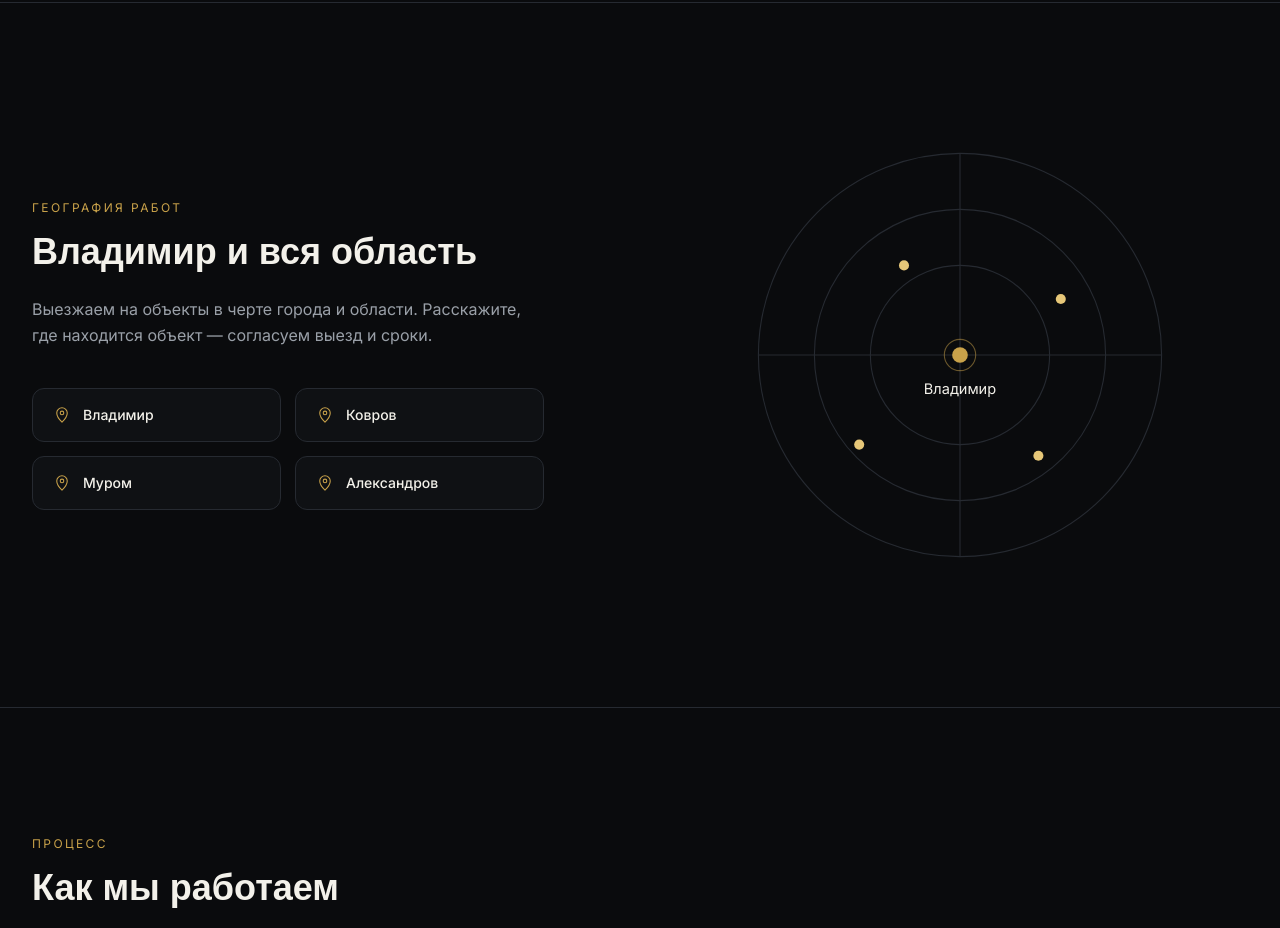
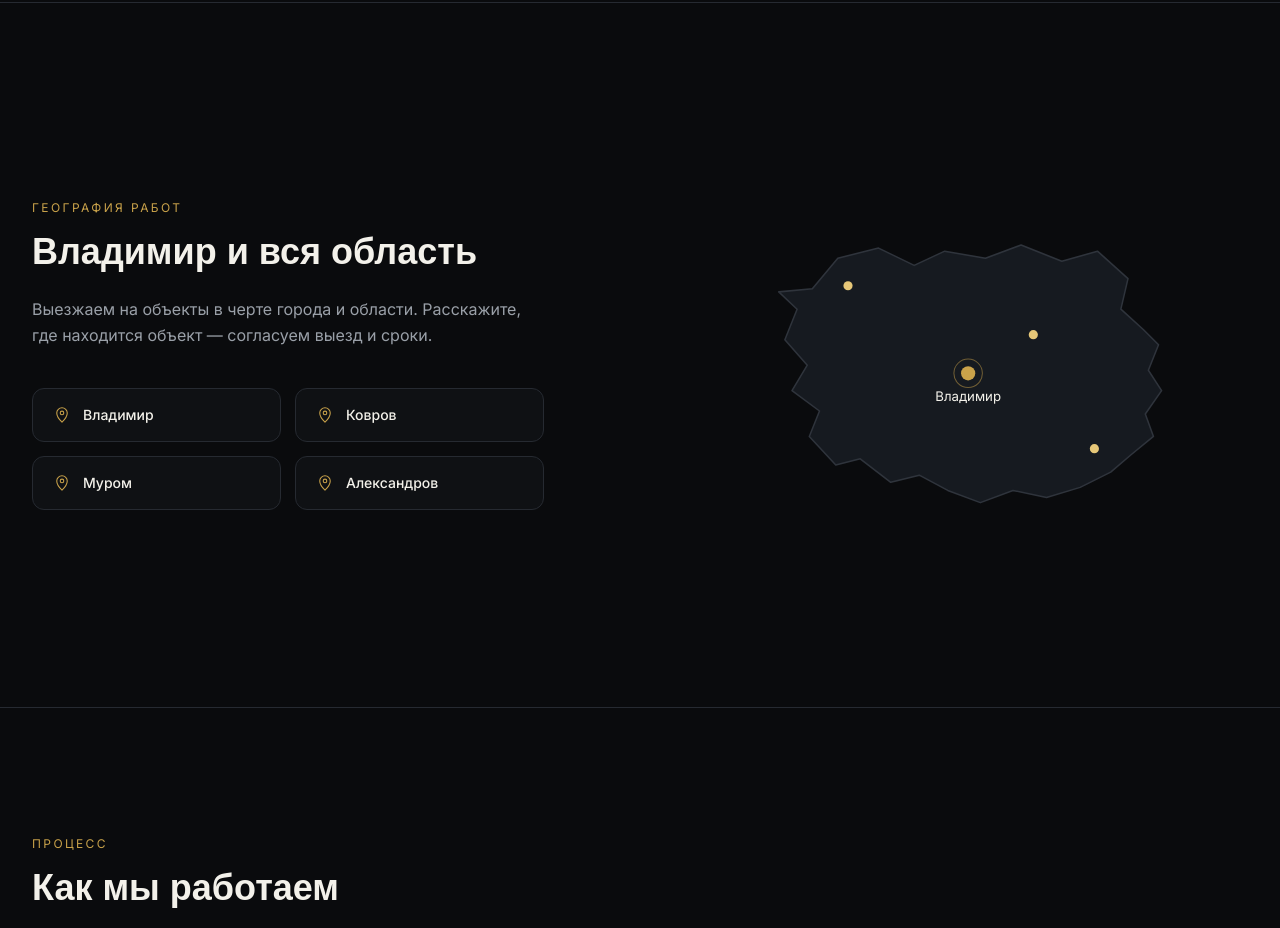
Before and after one commit to komarovsania-cell/promalp-vladimir, a Next.js app: page / in a window 1280 px wide. Shown: the part 4700-5628 px from the top of the page. Built offline with nearby package versions, Linux system fonts and the light colour scheme; a web font is replaced by a local one.

Commit message:
Update SVG structure and elements in Coverage.tsx

```diff
--- a/src/components/Coverage.tsx
+++ b/src/components/Coverage.tsx
@@ -33,22 +33,26 @@ export default function Coverage() {
         </div>
 
         <Reveal className="relative aspect-square max-w-md mx-auto w-full" y={20}>
-          <svg viewBox="0 0 400 400" className="w-full h-full">
-            <circle cx="200" cy="200" r="180" stroke="#262a31" strokeWidth="1" fill="none" />
-            <circle cx="200" cy="200" r="130" stroke="#262a31" strokeWidth="1" fill="none" />
-            <circle cx="200" cy="200" r="80" stroke="#262a31" strokeWidth="1" fill="none" />
-            <line x1="20" y1="200" x2="380" y2="200" stroke="#262a31" strokeWidth="1" />
-            <line x1="200" y1="20" x2="200" y2="380" stroke="#262a31" strokeWidth="1" />
+          <svg viewBox="0 0 440 320" className="w-full h-full">
+            <path
+              d="M75 95 L100 65 L140 55 L175 72 L205 58 L245 65 L280 52 L320 68 L355 58 L385 85
+                 L378 115 L400 135 L415 150 L405 175 L418 195 L402 218 L410 240 L388 258 L368 275
+                 L338 290 L305 300 L272 293 L240 305 L208 293 L180 278 L152 285 L122 262 L98 268
+                 L72 240 L82 215 L55 195 L70 170 L48 145 L60 115 L42 98 Z"
+              fill="#161a20"
+              stroke="#2f343c"
+              strokeWidth="1.5"
+              strokeLinejoin="round"
+            />
 
-            <circle cx="200" cy="200" r="7" fill="#c9a24a" />
-            <circle cx="200" cy="200" r="14" fill="none" stroke="#c9a24a" strokeWidth="1" opacity="0.5" />
+            <circle cx="110" cy="92" r="4.5" fill="#e6c778" />
+            <circle cx="292" cy="140" r="4.5" fill="#e6c778" />
+            <circle cx="352" cy="252" r="4.5" fill="#e6c778" />
 
-            <circle cx="150" cy="120" r="4.5" fill="#e6c778" />
-            <circle cx="290" cy="150" r="4.5" fill="#e6c778" />
-            <circle cx="270" cy="290" r="4.5" fill="#e6c778" />
-            <circle cx="110" cy="280" r="4.5" fill="#e6c778" />
+            <circle cx="228" cy="178" r="7" fill="#c9a24a" />
+            <circle cx="228" cy="178" r="14" fill="none" stroke="#c9a24a" strokeWidth="1" opacity="0.5" />
 
-            <text x="200" y="235" textAnchor="middle" fill="#f3f1ea" fontSize="13" fontFamily="var(--font-display)">
+            <text x="228" y="205" textAnchor="middle" fill="#f3f1ea" fontSize="13" fontFamily="var(--font-display)">
               Владимир
             </text>
           </svg>
```
